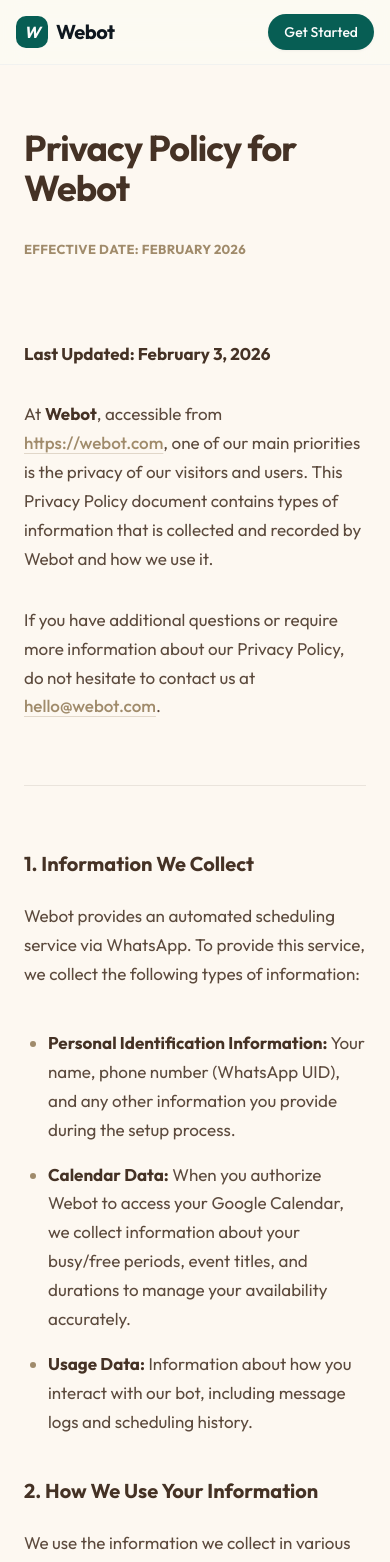
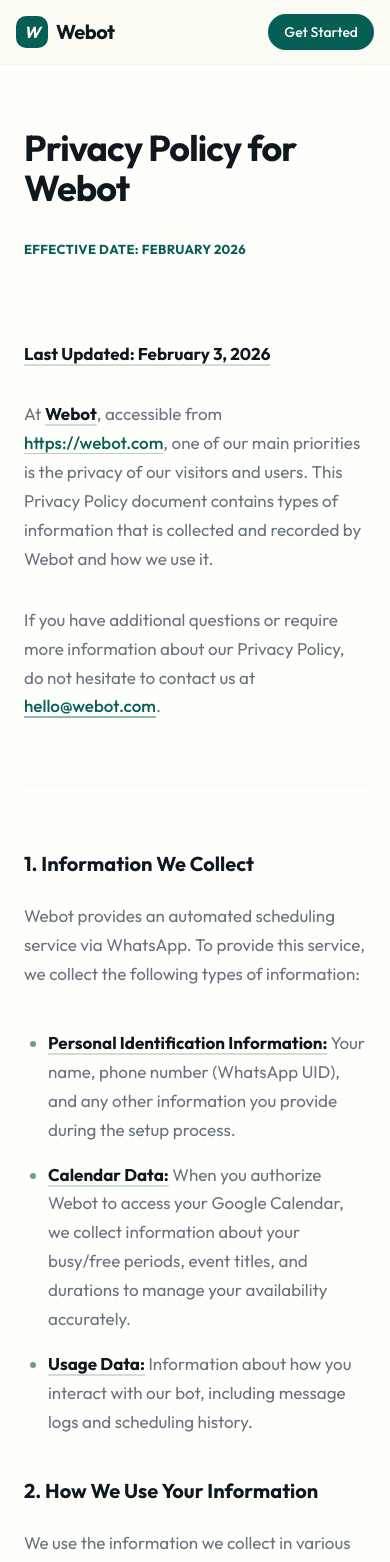
Before and after one commit to Lordevs/webot-frontend, a Next.js app: page /privacy-policy in a window 390 px wide. Shown: the top 1562 px of the page. Built offline with nearby package versions, Linux system fonts and the light colour scheme.

Commit message:
feat: add LegalContent component for rendering styled markdown legal documents with animated elements.

```diff
--- a/src/components/common/legal-content.tsx
+++ b/src/components/common/legal-content.tsx
@@ -3,8 +3,6 @@
 import ReactMarkdown from "react-markdown";
 import remarkGfm from "remark-gfm";
 import { motion } from "framer-motion";
-import { Badge } from "@/components/ui/badge";
-import { Shield } from "lucide-react";
 
 interface LegalContentProps {
   content: string;
@@ -12,7 +10,7 @@
 
 export function LegalContent({ content }: LegalContentProps) {
   return (
-    <main className="min-h-screen pt-32 pb-40 bg-[#FDF8F1] selection:bg-[#8b6d4d]/20 selection:text-[#4a3728]">
+    <main className="min-h-screen pt-32 pb-40 bg-popover/70 selection:bg-primary/20 selection:text-primary">
       <div className="container mx-auto px-6 relative z-10">
         <div className="max-w-4xl mx-auto">
           {/* Main Title Area */}
@@ -20,7 +18,7 @@
             <motion.h1
               initial={{ opacity: 0, y: 10 }}
               animate={{ opacity: 1, y: 0 }}
-              className="font-serif text-4xl md:text-5xl font-bold text-[#453225] mb-8 tracking-tight">
+              className="font-serif text-4xl md:text-5xl font-bold text-foreground mb-8 tracking-tight">
               Privacy Policy for Webot
             </motion.h1>
 
@@ -28,7 +26,7 @@
               initial={{ opacity: 0 }}
               animate={{ opacity: 1 }}
               transition={{ delay: 0.2 }}>
-              <p className="text-[13px] font-bold text-[#a08b6b] mb-2 uppercase tracking-wide">
+              <p className="text-[13px] font-bold text-primary mb-2 uppercase tracking-wide">
                 Effective Date:{" "}
                 {new Date().toLocaleDateString("en-US", {
                   month: "long",
@@ -45,48 +43,50 @@
               components={{
                 h1: () => null, // Hidden as we handle it above
                 h2: ({ children }) => (
-                  <h2 className="font-serif text-2xl font-bold text-[#453225] mt-16 mb-8">
+                  <h2 className="font-serif text-2xl font-bold text-foreground mt-16 mb-8">
                     {children}
                   </h2>
                 ),
                 h3: ({ children }) => (
-                  <h3 className="font-serif text-xl font-bold text-[#453225] mt-10 mb-6">
+                  <h3 className="font-serif text-xl font-bold text-foreground mt-10 mb-6">
                     {children}
                   </h3>
                 ),
                 p: ({ children }) => (
-                  <p className="text-[#5c4a3d] leading-[1.7] text-[17px] font-normal mb-8">
+                  <p className="text-muted-foreground leading-[1.7] text-[17px] font-normal mb-8">
                     {children}
                   </p>
                 ),
                 strong: ({ children }) => (
-                  <strong className="text-[#453225] font-bold">
+                  <strong className="text-foreground font-bold underline decoration-primary/20 underline-offset-4 decoration-2">
                     {children}
                   </strong>
                 ),
                 ul: ({ children }) => (
-                  <ul className="space-y-4 my-10 pl-6 list-disc">{children}</ul>
+                  <ul className="space-y-4 my-10 pl-6 list-disc marker:text-primary/60">
+                    {children}
+                  </ul>
                 ),
                 ol: ({ children }) => (
-                  <ol className="space-y-8 my-10 pl-6 list-decimal">
+                  <ol className="space-y-8 my-10 pl-6 list-decimal marker:text-primary/60">
                     {children}
                   </ol>
                 ),
                 li: ({ children }) => (
-                  <li className="text-[#5c4a3d] text-[17px] font-normal leading-[1.7] mb-4 last:mb-0 marker:text-[#a08b6b] marker:font-bold">
+                  <li className="text-muted-foreground text-[17px] font-normal leading-[1.7] mb-4 last:mb-0">
                     {children}
                   </li>
                 ),
                 a: ({ href, children }) => (
                   <a
                     href={href}
-                    className="text-[#a08b6b] font-medium underline decoration-[#a08b6b]/30 underline-offset-4 hover:decoration-[#a08b6b]">
+                    className="text-primary font-medium underline decoration-primary/30 underline-offset-4 hover:decoration-primary transition-all">
                     {children}
                   </a>
                 ),
-                hr: () => <hr className="border-[#453225]/10 my-16" />,
+                hr: () => <hr className="border-border/30 my-16" />,
                 blockquote: ({ children }) => (
-                  <blockquote className="border-l-[3px] border-[#a08b6b]/40 pl-8 py-4 text-[#5c4a3d]/80 italic my-12 bg-[#f9f3eb] rounded-r-lg">
+                  <blockquote className="border-l-[3px] border-primary/40 pl-8 py-4 text-muted-foreground/90 italic my-12 bg-primary/5 rounded-r-lg">
                     {children}
                   </blockquote>
                 ),
@@ -96,8 +96,8 @@
           </div>
 
           {/* Minimalist Signature */}
-          <div className="mt-40 pt-10 border-t border-[#453225]/10 text-center md:text-left">
-            <p className="text-[11px] font-bold text-[#453225]/30 uppercase tracking-[0.4em]">
+          <div className="mt-40 pt-10 border-t border-border/40 text-center md:text-left">
+            <p className="text-[12px] font-bold text-muted-foreground uppercase tracking-[0.4em]">
               Webot &mdash; Refined Efficiency &mdash;{" "}
               {new Date().getFullYear()}
             </p>
```
